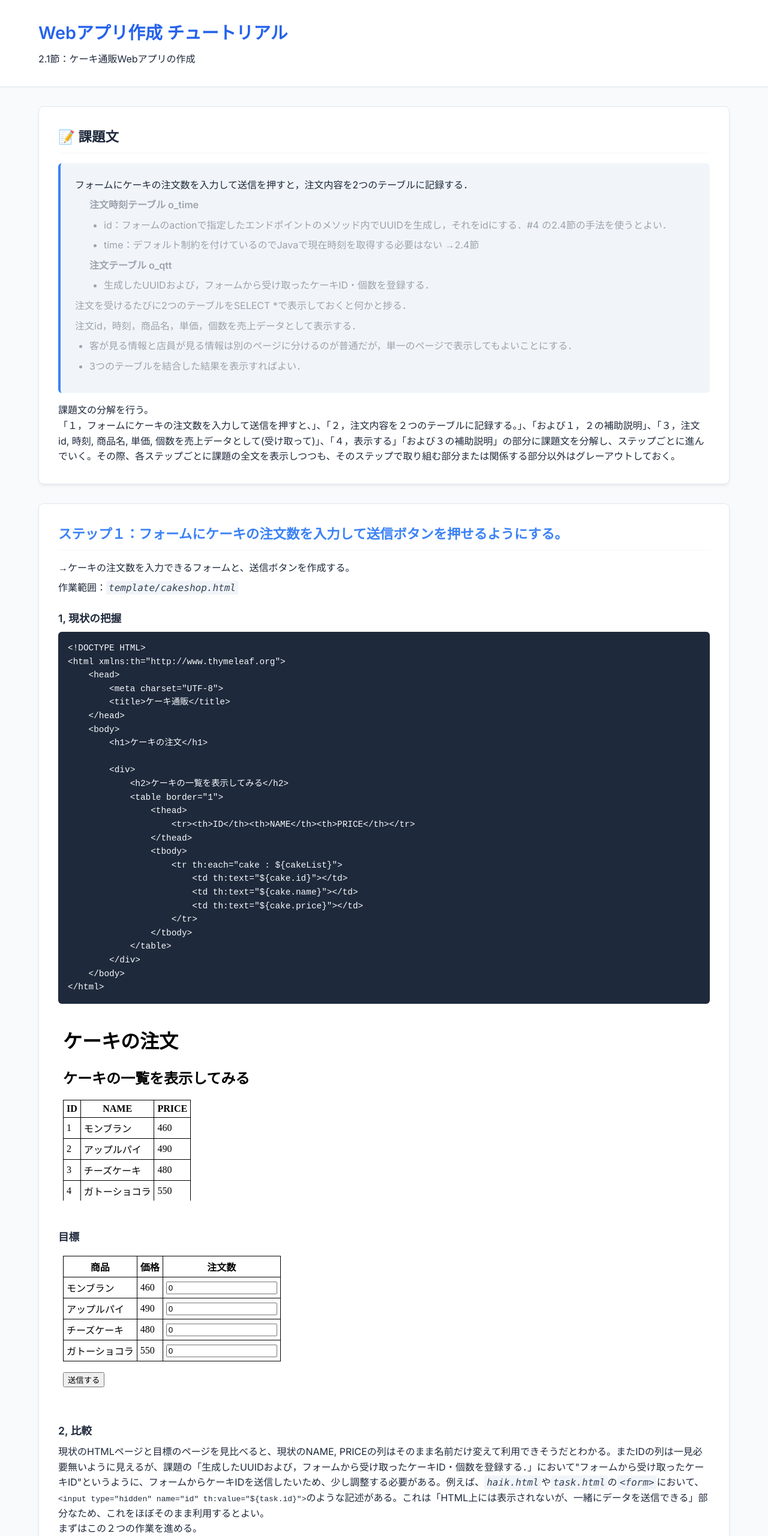
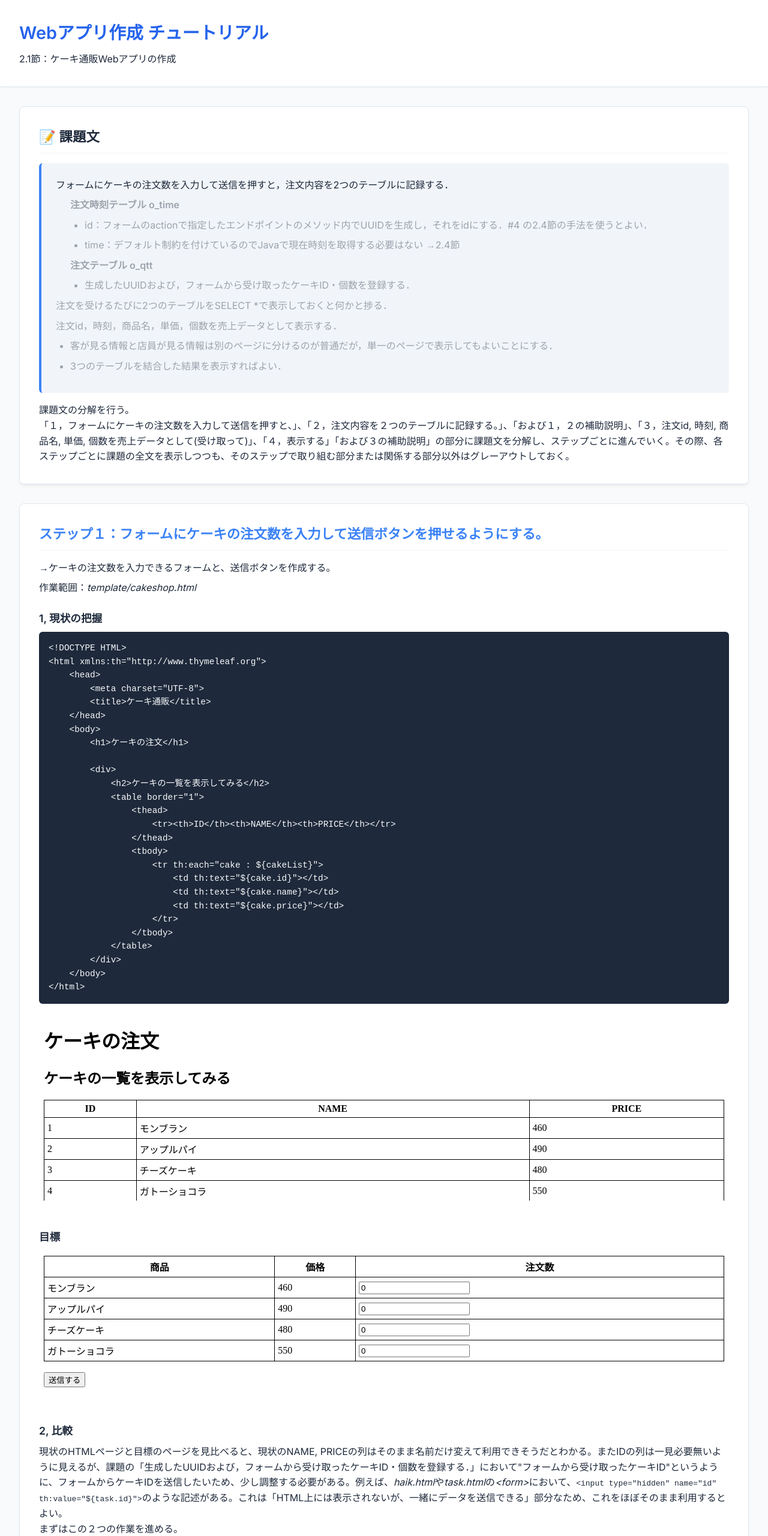
Before and after one commit to 24g3011/webP-assist, a plain HTML site: page index.html in a window 1280 px wide. Shown: the top 2560 px of the page at 60% size. Drawn offline with Linux system fonts and the light colour scheme.

Commit message:
Fix iframe table width, full screen container, and clean italic style

```diff
--- a/index.html
+++ b/index.html
@@ -81,11 +81,11 @@
     &lt;/body&gt;
 &lt;/html&gt;</code></pre>
 
-                <iframe class="preview-box" srcdoc='<meta charset="UTF-8"><style>table { border-collapse: collapse; } th, td { border: 1px solid black; padding: 5px; }</style><h1>ケーキの注文</h1><div><h2>ケーキの一覧を表示してみる</h2><table border="1"><thead><tr><th>ID</th><th>NAME</th><th>PRICE</th></tr></thead><tbody><tr><td>1</td><td>モンブラン</td><td>460</td></tr><tr><td>2</td><td>アップルパイ</td><td>490</td></tr><tr><td>3</td><td>チーズケーキ</td><td>480</td></tr><tr><td>4</td><td>ガトーショコラ</td><td>550</td></tr></tbody></table></div>' onload="this.style.height = this.contentWindow.document.body.scrollHeight + 20 + 'px';" style="border: none;"></iframe>
+                <iframe class="preview-box" srcdoc='<meta charset="UTF-8"><style>table { border-collapse: collapse; width: 100%; } th, td { border: 1px solid black; padding: 5px; }</style><h1>ケーキの注文</h1><div><h2>ケーキの一覧を表示してみる</h2><table border="1"><thead><tr><th>ID</th><th>NAME</th><th>PRICE</th></tr></thead><tbody><tr><td>1</td><td>モンブラン</td><td>460</td></tr><tr><td>2</td><td>アップルパイ</td><td>490</td></tr><tr><td>3</td><td>チーズケーキ</td><td>480</td></tr><tr><td>4</td><td>ガトーショコラ</td><td>550</td></tr></tbody></table></div>' onload="this.style.height = this.contentWindow.document.body.scrollHeight + 20 + 'px';" style="border: none;"></iframe>
 
                 <h3>目標</h3>
 
-                <iframe class="preview-box" srcdoc='<meta charset="UTF-8"><style>table { border-collapse: collapse; } th, td { border: 1px solid black; padding: 5px; }</style><form><table border="1"><thead><tr><th>商品</th><th>価格</th><th>注文数</th></tr></thead><tbody><tr><td>モンブラン</td><td>460</td><td><input type="number" size="2" value="0"></td></tr><tr><td>アップルパイ</td><td>490</td><td><input type="number" size="2" value="0"></td></tr><tr><td>チーズケーキ</td><td>480</td><td><input type="number" size="2" value="0"></td></tr><tr><td>ガトーショコラ</td><td>550</td><td><input type="number" size="2" value="0"></td></tr></tbody></table><br><input type="submit" value="送信する"></form>' onload="this.style.height = this.contentWindow.document.body.scrollHeight + 20 + 'px';" style="border: none;"></iframe>
+                <iframe class="preview-box" srcdoc='<meta charset="UTF-8"><style>table { border-collapse: collapse; width: 100%; } th, td { border: 1px solid black; padding: 5px; }</style><form><table border="1"><thead><tr><th>商品</th><th>価格</th><th>注文数</th></tr></thead><tbody><tr><td>モンブラン</td><td>460</td><td><input type="number" size="2" value="0"></td></tr><tr><td>アップルパイ</td><td>490</td><td><input type="number" size="2" value="0"></td></tr><tr><td>チーズケーキ</td><td>480</td><td><input type="number" size="2" value="0"></td></tr><tr><td>ガトーショコラ</td><td>550</td><td><input type="number" size="2" value="0"></td></tr></tbody></table><br><input type="submit" value="送信する"></form>' onload="this.style.height = this.contentWindow.document.body.scrollHeight + 20 + 'px';" style="border: none;"></iframe>
 
                 <h3>2, 比較</h3>
                 <p>現状のHTMLページと目標のページを見比べると、現状のNAME, PRICEの列はそのまま名前だけ変えて利用できそうだとわかる。またIDの列は一見必要無いように見えるが、課題の「生成したUUIDおよび，フォームから受け取ったケーキID・個数を登録する．」において"フォームから受け取ったケーキID"というように、フォームからケーキIDを送信したいため、少し調整する必要がある。例えば、<i>haik.html</i>や<i>task.html</i>の<i>&lt;form&gt;</i>において、<code>&lt;input type="hidden" name="id" th:value="${task.id}"&gt;</code>のような記述がある。これは「HTML上には表示されないが、一緒にデータを送信できる」部分なため、これをほぼそのまま利用するとよい。</p>
@@ -120,7 +120,7 @@
     &lt;/body&gt;
 &lt;/html&gt;</code></pre>
 
-                <iframe class="preview-box" srcdoc='<meta charset="UTF-8"><style>table { border-collapse: collapse; } th, td { border: 1px solid black; padding: 5px; }</style><h1>ケーキの注文</h1><div><h2>ケーキの一覧を表示してみる</h2><table border="1"><thead><tr><th>商品</th><th>価格</th></tr></thead><tbody><tr><td style="display: none;"><input type="hidden" name="id" value="1"></td><td>モンブラン</td><td>460</td></tr><tr><td style="display: none;"><input type="hidden" name="id" value="2"></td><td>アップルパイ</td><td>490</td></tr><tr><td style="display: none;"><input type="hidden" name="id" value="3"></td><td>チーズケーキ</td><td>480</td></tr><tr><td style="display: none;"><input type="hidden" name="id" value="4"></td><td>ガトーショコラ</td><td>550</td></tr></tbody></table></div>' onload="this.style.height = this.contentWindow.document.body.scrollHeight + 20 + 'px';" style="border: none;"></iframe>
+                <iframe class="preview-box" srcdoc='<meta charset="UTF-8"><style>table { border-collapse: collapse; width: 100%; } th, td { border: 1px solid black; padding: 5px; }</style><h1>ケーキの注文</h1><div><h2>ケーキの一覧を表示してみる</h2><table border="1"><thead><tr><th>商品</th><th>価格</th></tr></thead><tbody><tr><td style="display: none;"><input type="hidden" name="id" value="1"></td><td>モンブラン</td><td>460</td></tr><tr><td style="display: none;"><input type="hidden" name="id" value="2"></td><td>アップルパイ</td><td>490</td></tr><tr><td style="display: none;"><input type="hidden" name="id" value="3"></td><td>チーズケーキ</td><td>480</td></tr><tr><td style="display: none;"><input type="hidden" name="id" value="4"></td><td>ガトーショコラ</td><td>550</td></tr></tbody></table></div>' onload="this.style.height = this.contentWindow.document.body.scrollHeight + 20 + 'px';" style="border: none;"></iframe>
 
                 <p>なお、<i>name="id"</i>にあたる<i>&lt;td&gt;</i>に書いた"display: none;"はブラウザの画面上に表示しないためのものである。</p>
 
@@ -158,7 +158,7 @@
     &lt;/body&gt;
 &lt;/html&gt;</code></pre>
 
-                <iframe class="preview-box" srcdoc='<meta charset="UTF-8"><style>table { border-collapse: collapse; } th, td { border: 1px solid black; padding: 5px; }</style><h1>ケーキの注文</h1><div><h2>ケーキの一覧を表示してみる</h2><table border="1"><thead><tr><th>商品</th><th>価格</th><th>注文数</th></tr></thead><tbody><tr><td style="display: none;"><input type="hidden" name="id" value="1"></td><td>モンブラン</td><td>460</td><td></td></tr><tr><td style="display: none;"><input type="hidden" name="id" value="2"></td><td>アップルパイ</td><td>490</td><td></td></tr></tbody></table></div>' onload="this.style.height = this.contentWindow.document.body.scrollHeight + 20 + 'px';" style="border: none;"></iframe>
+                <iframe class="preview-box" srcdoc='<meta charset="UTF-8"><style>table { border-collapse: collapse; width: 100%; } th, td { border: 1px solid black; padding: 5px; }</style><h1>ケーキの注文</h1><div><h2>ケーキの一覧を表示してみる</h2><table border="1"><thead><tr><th>商品</th><th>価格</th><th>注文数</th></tr></thead><tbody><tr><td style="display: none;"><input type="hidden" name="id" value="1"></td><td>モンブラン</td><td>460</td><td></td></tr><tr><td style="display: none;"><input type="hidden" name="id" value="2"></td><td>アップルパイ</td><td>490</td><td></td></tr></tbody></table></div>' onload="this.style.height = this.contentWindow.document.body.scrollHeight + 20 + 'px';" style="border: none;"></iframe>
 
                 <h4>3.2, テキスト入力欄の追加</h4>
                 <p>新しく追加された「注文数」という列に、テキスト入力欄を追加する。テキスト入力欄は、<i>DemoApplication3.java</i>のタスク管理アプリケーションに使われる<i>task.html</i>ビューや、<i>Kuchou.java</i>の俳句アプリケーションに使われる<i>haiku.html</i>ビューで何度か利用してきた。<br>
@@ -193,7 +193,7 @@
     &lt;/body&gt;
 &lt;/html&gt;</code></pre>
 
-                <iframe class="preview-box" srcdoc='<meta charset="UTF-8"><style>table { border-collapse: collapse; } th, td { border: 1px solid black; padding: 5px; }</style><h1>ケーキの注文</h1><div><h2>ケーキの一覧を表示してみる</h2><table border="1"><thead><tr><th>商品</th><th>価格</th><th>注文数</th></tr></thead><tbody><tr><td style="display: none;"><input type="hidden" name="id" value="1"></td><td>モンブラン</td><td>460</td><td><input type="text" name="count"></td></tr><tr><td style="display: none;"><input type="hidden" name="id" value="2"></td><td>アップルパイ</td><td>490</td><td><input type="text" name="count"></td></tr></tbody></table></div>' onload="this.style.height = this.contentWindow.document.body.scrollHeight + 20 + 'px';" style="border: none;"></iframe>
+                <iframe class="preview-box" srcdoc='<meta charset="UTF-8"><style>table { border-collapse: collapse; width: 100%; } th, td { border: 1px solid black; padding: 5px; }</style><h1>ケーキの注文</h1><div><h2>ケーキの一覧を表示してみる</h2><table border="1"><thead><tr><th>商品</th><th>価格</th><th>注文数</th></tr></thead><tbody><tr><td style="display: none;"><input type="hidden" name="id" value="1"></td><td>モンブラン</td><td>460</td><td><input type="text" name="count"></td></tr><tr><td style="display: none;"><input type="hidden" name="id" value="2"></td><td>アップルパイ</td><td>490</td><td><input type="text" name="count"></td></tr></tbody></table></div>' onload="this.style.height = this.contentWindow.document.body.scrollHeight + 20 + 'px';" style="border: none;"></iframe>
 
                 <h3>4, フォーム化と送信ボタンの用意</h3>
                 <p>ここまで来たら表示部分は送信ボタンを用意するだけ。しかし、HTMLのコード上で送信ボタンを押した時に送りたいデータを<i>&lt;form&gt;</i>で囲わないといけない。ただこれも実は簡単で、送りたいデータとして「注文数」を含んだテーブルをここまでで作成してきたので、あとは<i>&lt;table&gt;</i>を<i>&lt;form&gt;</i>で囲い、最後に送信ボタンを追加するだけである。なお、送信ボタンはテキスト入力欄同様に、これまでのコントローラーの資料に載っているものと同じものを利用する。</p>
@@ -235,7 +235,7 @@
 
 &lt;/html&gt;</code></pre>
 
-                <iframe class="preview-box" srcdoc='<meta charset="UTF-8"><style>table { border-collapse: collapse; } th, td { border: 1px solid black; padding: 5px; }</style><form><table border="1"><thead><tr><th>商品</th><th>価格</th><th>注文数</th></tr></thead><tbody><tr><td>モンブラン</td><td>460</td><td><input type="text" name="count" value="0"></td></tr><tr><td>アップルパイ</td><td>490</td><td><input type="text" name="count" value="0"></td></tr></tbody></table><br><input type="submit" value="注文する"></form>' onload="this.style.height = this.contentWindow.document.body.scrollHeight + 20 + 'px';" style="border: none;"></iframe>
+                <iframe class="preview-box" srcdoc='<meta charset="UTF-8"><style>table { border-collapse: collapse; width: 100%; } th, td { border: 1px solid black; padding: 5px; }</style><form><table border="1"><thead><tr><th>商品</th><th>価格</th><th>注文数</th></tr></thead><tbody><tr><td>モンブラン</td><td>460</td><td><input type="text" name="count" value="0"></td></tr><tr><td>アップルパイ</td><td>490</td><td><input type="text" name="count" value="0"></td></tr></tbody></table><br><input type="submit" value="注文する"></form>' onload="this.style.height = this.contentWindow.document.body.scrollHeight + 20 + 'px';" style="border: none;"></iframe>
 
                 <p>自分の環境できちんと動作し、送信ボタンを押した時にURLに<i>/order?count=0&count=0...</i>などと表示されることを確認したら、ステップ１の完了である。</p>
 
@@ -276,7 +276,7 @@
 &lt;/body&gt;
 &lt;/html&gt;</code></pre>
 
-                <iframe class="preview-box" srcdoc='<meta charset="UTF-8"><style>table { border-collapse: collapse; } th, td { border: 1px solid black; padding: 5px; }</style><form><table border="1"><thead><tr><th>商品</th><th>価格</th><th>注文数</th></tr></thead><tbody><tr><td>モンブラン</td><td>460</td><td><input type="number" name="count" value="0" min="0"></td></tr><tr><td>アップルパイ</td><td>490</td><td><input type="number" name="count" value="0" min="0"></td></tr></tbody></table><br><input type="submit" value="注文する"></form>' onload="this.style.height = this.contentWindow.document.body.scrollHeight + 20 + 'px';" style="border: none;"></iframe>
+                <iframe class="preview-box" srcdoc='<meta charset="UTF-8"><style>table { border-collapse: collapse; width: 100%; } th, td { border: 1px solid black; padding: 5px; }</style><form><table border="1"><thead><tr><th>商品</th><th>価格</th><th>注文数</th></tr></thead><tbody><tr><td>モンブラン</td><td>460</td><td><input type="number" name="count" value="0" min="0"></td></tr><tr><td>アップルパイ</td><td>490</td><td><input type="number" name="count" value="0" min="0"></td></tr></tbody></table><br><input type="submit" value="注文する"></form>' onload="this.style.height = this.contentWindow.document.body.scrollHeight + 20 + 'px';" style="border: none;"></iframe>
 
                 <p>ここで、<i>&lt;input&gt;</i>の属性としてさらに<i>min="0"</i>を追加している。これはその名の通り、最小値として0を設定するということ。この<i>&lt;input&gt;</i>フィールドにおいて、入力される数値が0を下回らないようにしている。</p>
             </div>
--- a/style.css
+++ b/style.css
@@ -38,9 +38,9 @@ header {
 }
 
 .header-container {
-    max-width: 1200px;
+    max-width: 100%;
     margin: 0 auto;
-    padding: 0 1.5rem;
+    padding: 0 2rem;
 }
 
 h1 {
@@ -63,9 +63,9 @@ h3 {
 }
 
 .container {
-    max-width: 1200px;
+    max-width: 100%;
     margin: 0 auto;
-    padding: 0 1.5rem 4rem 1.5rem;
+    padding: 0 2rem 4rem 2rem;
 }
 
 .card {
@@ -193,14 +193,7 @@ summary:hover {
     width: 100%;
 }
 
-i {
-    font-style: italic;
-    font-family: 'Consolas', 'Monaco', monospace;
-    background-color: #f1f5f9;
-    padding: 2px 4px;
-    border-radius: 3px;
-    color: #334155;
-}
+
 
 table {
     border-collapse: collapse;
```
